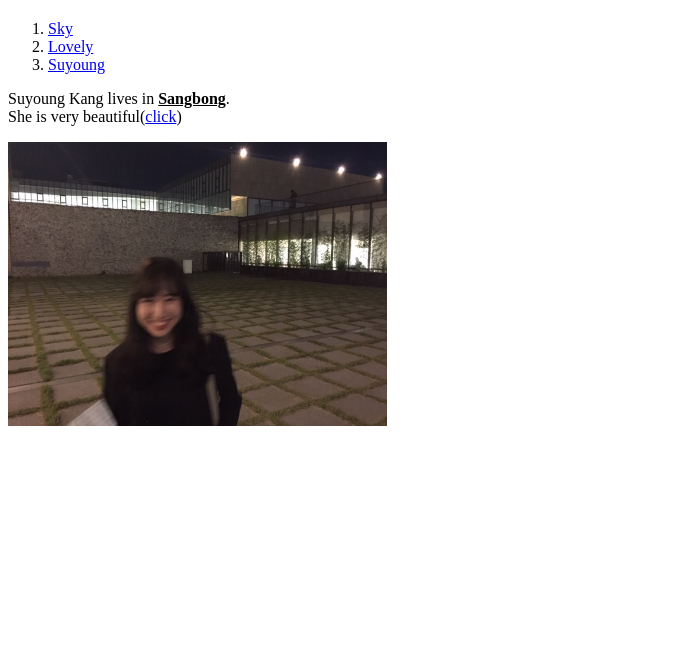
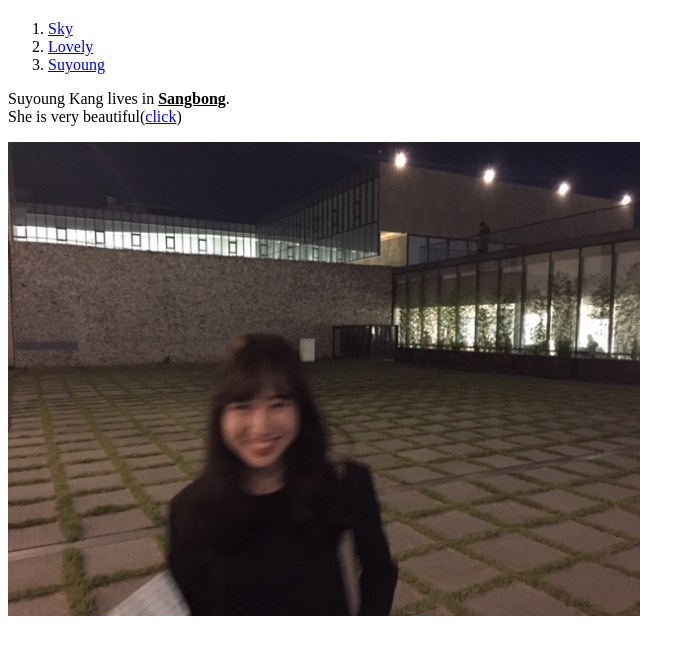
Before and after one commit to maaz37/Inwoo, a plain HTML site: page 2.html in a window 1280 px wide. Shown: the part 60-714 px from the top of the page, without its empty margins (0-695 px from the left). Drawn offline with Linux system fonts and the light colour scheme.

Commit message:
Update 2.html

```diff
--- a/2.html
+++ b/2.html
@@ -15,7 +15,7 @@
   <br>She is very beautiful(<a href="https://www.instagram.com/suyoungkang_/" target="_blank" title="Market">click</a>)</br>
 </p>
 <p>
-  <img src="IMG_1259.JPG"width="30%">
+  <img src="IMG_1259.JPG"width="50%">
 </p>
 </body>
 </html>
```
